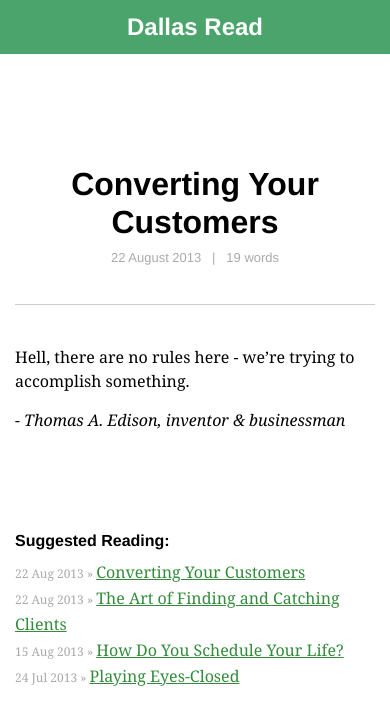
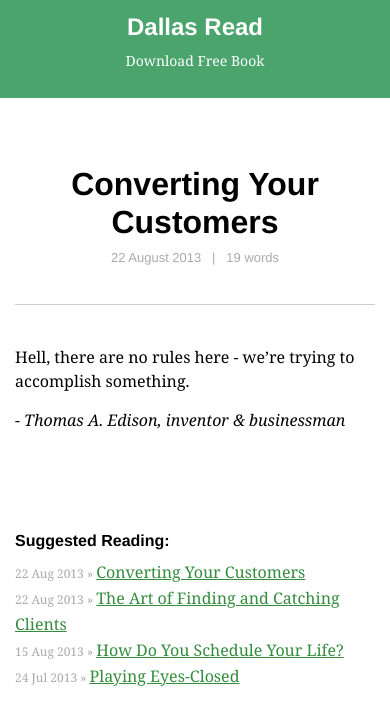
Before and after one commit to dallasread/www.dallasread.com, a Jekyll site: the page built from index.html, in a window 390 px wide. Shown: the top 725 px of the page. Built offline with Jekyll 4.4.1, drawn with Linux system fonts in a browser that asks for light colours; Markdown is read by kramdown in place of the engine named in the settings.

Commit message:
Nav changes.

```diff
--- a/_layouts/default.html
+++ b/_layouts/default.html
@@ -14,9 +14,8 @@
           <h1><a href="/">Dallas Read</a></h1>
 
           <ul id="nav">
-            <li><a href="http://touch-base.co/book">How To Find &amp; Catch Clients</a></li>
+            <li><a href="http://touch-base.co/book">Download Free Book</a></li>
           </ul>
-
 
           <div class="clear"></div>
         </div>
--- a/css/main.css
+++ b/css/main.css
@@ -116,6 +116,10 @@ i, em {
 }
 
 @media all and (max-width: 699px) {
+  #header {
+    position: absolute;
+  }
+
   #header h1 {
     float: none;
     text-align: center;
@@ -126,7 +130,6 @@ i, em {
     float: none;
     text-align: center;
     font-size: 14px;
-    position: absolute;
   }
 
   #nav a {
```
